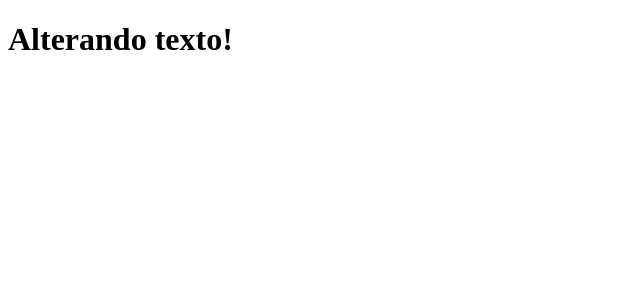
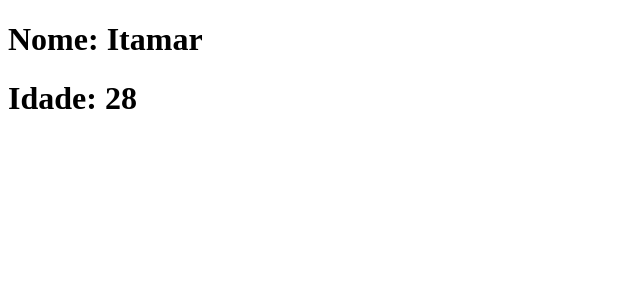
Before and after one commit to ItamarJuniorDEV/vue-studies, a Vue app: page / in a window 1280 px wide. Shown: the top 300 px of the page, without its empty margins (0-640 px from the left). Built offline with nearby package versions, Linux system fonts and the light colour scheme.

Commit message:
feat: Props estático.

```diff
--- a/src/App.vue
+++ b/src/App.vue
@@ -10,10 +10,12 @@
 // import Exemplo07 from './componentes/Exemplo07Clique.vue';
 // import Exemplo08 from './componentes/Exemplo08Teclado.vue';
 // import Exemplo09 from './componentes/Exemplo09Enviar.vue';
-import Exemplo10 from './componentes/Exemplo10Lifecycle.vue';
+// import Exemplo10 from './componentes/Exemplo10Lifecycle.vue';
+import Exemplo11 from './componentes/Exemplo11Props1.vue';
+
 </script>
 
 <!-- HTML -->
 <template>
-  <Exemplo10 />
+  <Exemplo11 />
 </template>
--- /dev/null
+++ b/src/componentes/Exemplo11Props1.vue
@@ -0,0 +1,19 @@
+<!--
+  PROPS -> Propriedades
+
+  A utilização de Props fornece uma comunicação entre componentes, podemos
+  enviar informações estáticas, variáveis e funções.
+-->
+
+<!-- SCRIPT -->
+<script setup>
+
+// Importar componente
+import Exemplo11Props2 from './Exemplo11Props2.vue';
+
+</script>
+
+<!-- HTML -->
+<template>
+  <Exemplo11Props2 nome="Itamar" idade="28"></Exemplo11Props2>
+</template>
--- /dev/null
+++ b/src/componentes/Exemplo11Props2.vue
@@ -0,0 +1,13 @@
+<!-- SCRIPT -->
+<script setup>
+
+// Obter props
+const props = defineProps(['nome', 'idade']);
+
+</script>
+
+<!-- HTML -->
+<template>
+  <h1>Nome: {{ nome }}</h1>
+  <h1>Idade: {{ idade }}</h1>
+</template>
```
